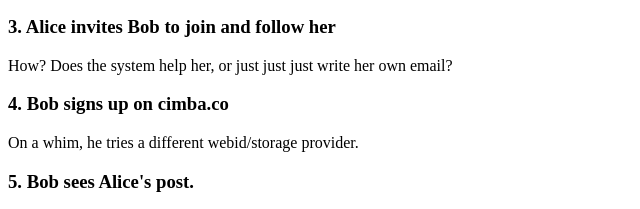
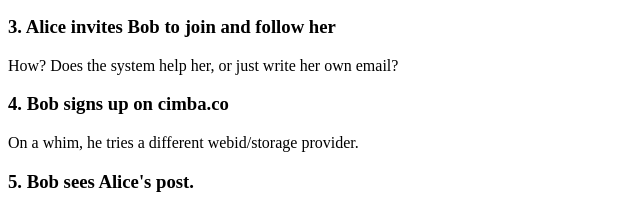
Before and after one commit to social-webarch/social-webarch.github.io, a plain HTML site: page demo-script.html in a window 1280 px wide. Shown: the part 169-378 px from the top of the page, 0-640 px from the left. Drawn offline with Linux system fonts and the light colour scheme.

Commit message:
*** empty log message ***

```diff
--- a/demo-script.html
+++ b/demo-script.html
@@ -15,7 +15,7 @@
 
 <h3>3. Alice invites Bob to join and follow her</h3>
 
-<p>How?  Does the system help her, or just just just write her own email?</p>
+<p>How?  Does the system help her, or just write her own email?</p>
 
 <h3>4. Bob signs up on cimba.co</h3>
 
```
